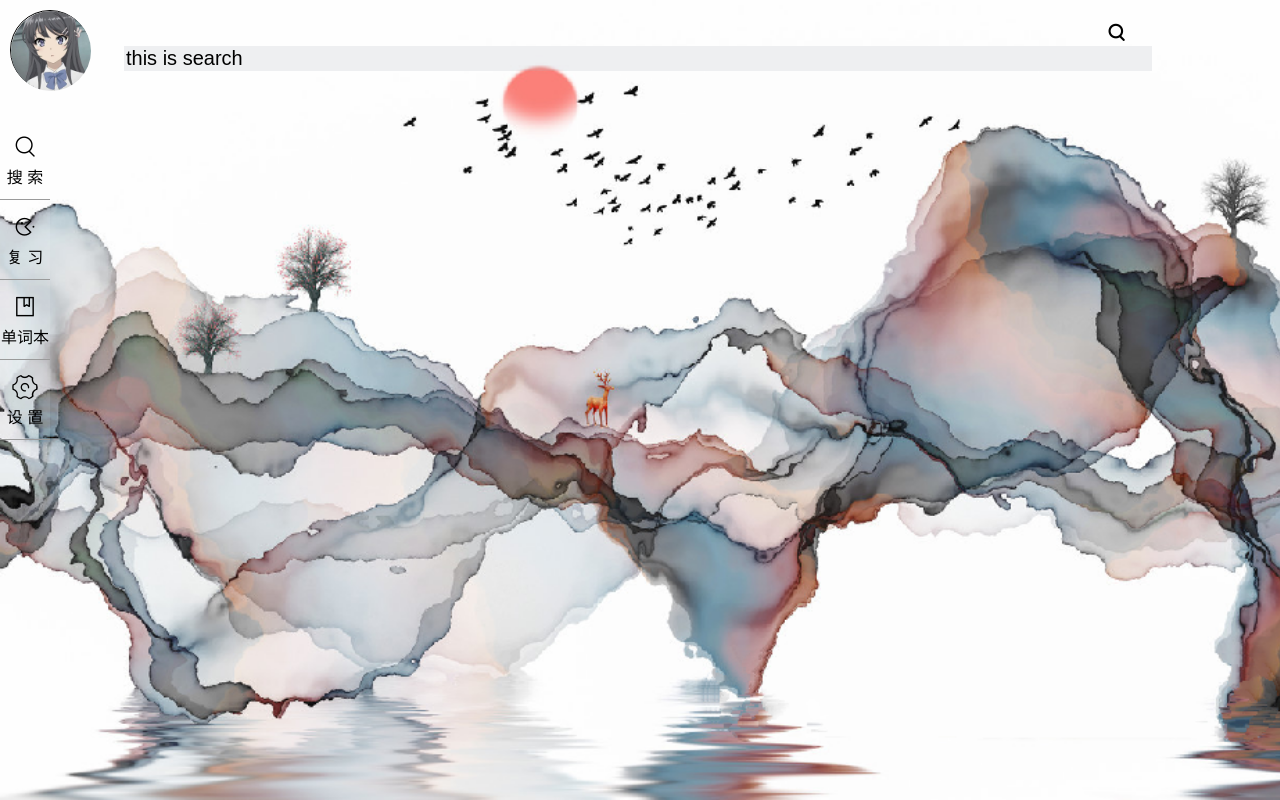
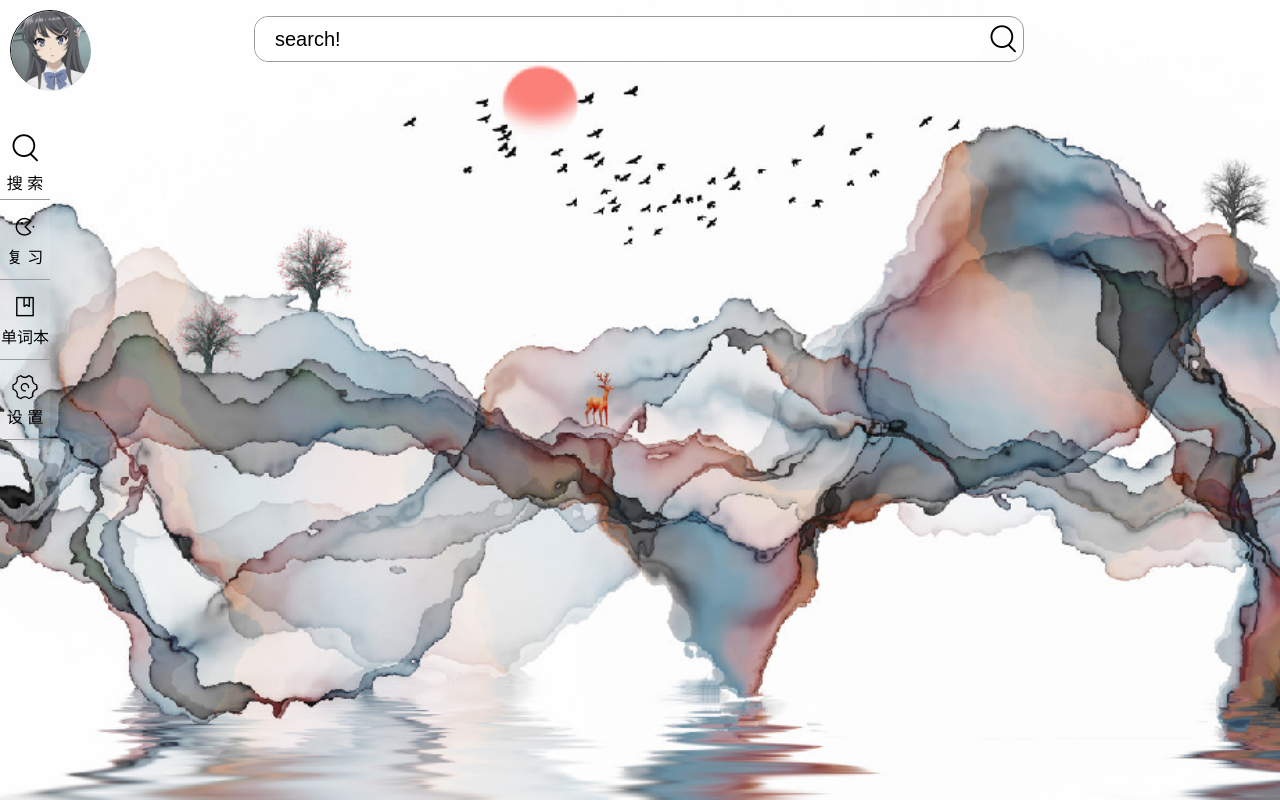
Before and after one commit to obllite/Remer, a React (Create React App) app: page / in a window 1280 px wide. Built offline with nearby package versions, Linux system fonts and the light colour scheme.

Commit message:
search bar style finish

```diff
--- a/main.js
+++ b/main.js
@@ -12,7 +12,7 @@ function createWindow() {
     // Create the browser window.
     const mainWindow = new BrowserWindow({
         width: 1200,
-        height: 1000,
+        height: 740,
         webPreferences: {
             nodeIntegration: true,
             preload: path.join(__dirname, 'preload.js')
--- a/src/components/App.js
+++ b/src/components/App.js
@@ -1,13 +1,14 @@
-import React from 'react';
+import React,{ useState } from 'react';
 import '../css/App.scss';
 import Navbar from './Navbar';
 import SearchBar from './SearchBar'
 import ShowView from './ShowView'
 function App() {
+  const [searchDisplay, setsearchDisplay] = useState(false)
   return (
     <div className="App">
       <Navbar></Navbar>
-      <SearchBar></SearchBar>
+      <SearchBar ifSearchbarDisplay={searchDisplay}></SearchBar>
       <ShowView></ShowView>
     </div>
   );
--- a/src/components/Avator.js
+++ b/src/components/Avator.js
@@ -4,8 +4,7 @@ import "../css/Avator.scss"
 import changeAvator from '../utils/changeAvator'
 
 /* COMPONENT 用户头像组件*/
-/* FIXME 更换avator img 之后会导致页面刷新,可能是由于 setTimeout 产生的异步事件导致的 */
-/* TODO 样式可以重构以复用 */
+/* FIXME 更换avator img 之后会导致页面刷新 */
 
 class Avator extends React.Component {
     // eslint-disable-next-line no-useless-constructor
@@ -45,10 +44,7 @@ class Avator extends React.Component {
         )
     }
     toBlur = (e) => {
-        let timer = setTimeout(() => {
-            this.setState({ ifLegible: false })
-            clearTimeout(timer)
-        }, 1000);
+        this.setState({ ifLegible: false })
     }
     toLegible = (e) => {
         this.setState({ ifLegible: true })
--- a/src/components/Navitem.js
+++ b/src/components/Navitem.js
@@ -1,10 +1,12 @@
 import React, { useState } from 'react'
 import "../css/Navitem.scss"
+import itemHandler from "../utils/navItemHandler"
 /* COMPONENT  导航栏选项组件*/
-/* TODO 考虑用 HOC 或 Hooks 需考虑复用，再根据 params 在父组件中循环渲染出来*/
 /* PARAMS 搜 索、复 习、单词本、设 置*/
-/* TODO 此处参数应由父组件传入，最终应修改 */
-/* TODO 加入点击事件，并保存相应的状态，以实现面包屑的效果 */
+/* FIXME 此处参数应由父组件传入，最终应修改 */
+/* TODO 为第一个search item子组件自动获取焦点，失去焦点时 search item 组件消失 */
+/* TODO 为后三个item子组件加入点击事件，实现 rooter 切换和 transiform 效果 */
+
 const itemTitle = [
     {
         title: "搜 索",
@@ -22,11 +24,12 @@ const itemTitle = [
         title: "设 置",
         iconfont: "iconfont icon-shezhi"
     }]
+
 function Navitem(props) {
     const [itemClass, setItemClass] = useState("navItem")
     const items = itemTitle.map((item, index) => {
         return (
-            <div key={index} className={itemClass}>
+            <div key={index} className={itemClass} onClick={itemHandler[index]}>
                 <div className={item.iconfont}></div>
                 {item.title}
             </div>
@@ -38,4 +41,5 @@ function Navitem(props) {
         </>
     )
 }
+
 export default Navitem
--- a/src/components/SearchBar.js
+++ b/src/components/SearchBar.js
@@ -2,18 +2,19 @@
 import React, { useState } from 'react';
 import '../css/SearchBar.scss';
 /* COMPONENT 搜索框组件 */
-/* TODO 搜索框样式实现 */
-/* TODO 搜索功能实现 */
-/* TODO 搜索框获取焦点事件状态管理 */
 function SearchBar(props) {
     const [searchBar, setSearchBar] = useState("searchBar")
     const [searchInput, setSearchInput] = useState("searchInput")
     const [searchIcon, setSearchIcon] = useState("iconfont icon-search")
-    const inputValue = "this is search"
+    const [inputValue, setInputValue] = useState("search!")
+    function handleInput(e) {
+        setInputValue(e.target.value)
+        console.log("is changed");
+    }
     return (
         <div className={searchBar}>
+            <input className={searchInput} type="text" value={inputValue} onChange={handleInput}/>
             <div className={searchIcon}></div>
-            <input className={searchInput} type="text" value={inputValue} />
         </div>
     )
 }
--- a/src/css/SearchBar.scss
+++ b/src/css/SearchBar.scss
@@ -1,38 +1,22 @@
 @import "../iconfont/navIcon/iconfont.css";
 .searchBar {
-    width: 80vw;
     float: right;
-    position: relative;
-    right: 50%;
-    z-index: 10;
-    padding-top: 20px;
-    .searchInput {
-        width: 100%;
-        border: 0px;
-        display: block;
-        font-size: 20px;
-        float: right;
-        position: relative;
-        left: 50%;
-        background-color: rgba($color: #adb5bd, $alpha: 0.2);
-        outline: none;
-        z-index: 1;
-    }
-    .searchInput:active {
-        background-color: rgba($color: #adb5bd, $alpha: 0.3);
-        transform: background-color 0.4s ease-in-out;
-        outline: none;
-    }
-    .iconfont {
-        float: right;
-        left: calc(50% - 24px);
-        position: relative;
-        color: #000000;
-        font-size: 24px;
-        font-weight: bolder;
-        z-index: 2;
-    }
-    .iconfont:active {
-        color: red;
-    }
+    width: 60vw;
+    display: flex;
+    margin: 2vh 20vw 0 0;
+    border: 1px solid #9A9A9A;
+    border-radius: 14px;
 }
+input {
+    outline: none;
+    width: 60vw;
+    border: none;
+    border-radius: 14px;
+    font-size: 20px;
+    font-weight: 200;
+    padding-left: 20px;
+}
+.iconfont.icon-search {
+    font-size: 40px;
+    cursor: pointer;
+}
--- /dev/null
+++ b/src/utils/navItemHandler.js
@@ -0,0 +1,14 @@
+const itemHandler = [searchItemHandler,reviewItemHandler,bookItemHandler,configItemHandler]
+function searchItemHandler(){
+    console.log("search item is clicked")
+}
+function reviewItemHandler(){
+    console.log("review item is clicked")
+}
+function bookItemHandler(){
+    console.log("book item is clicked")
+}
+function configItemHandler(){
+    console.log("config item is clicked")
+}
+export default itemHandler
```
Also changed, not shown: pagePre.html (+5 -9 lines), 1 other file (tests, documents, lock files or other folders).
